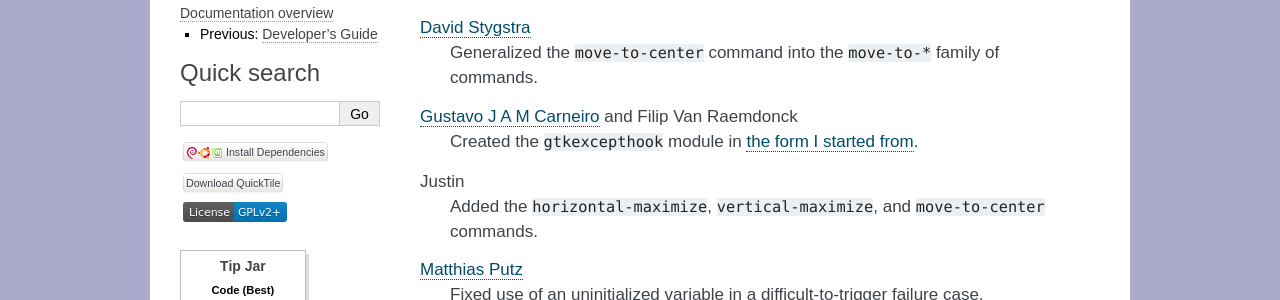
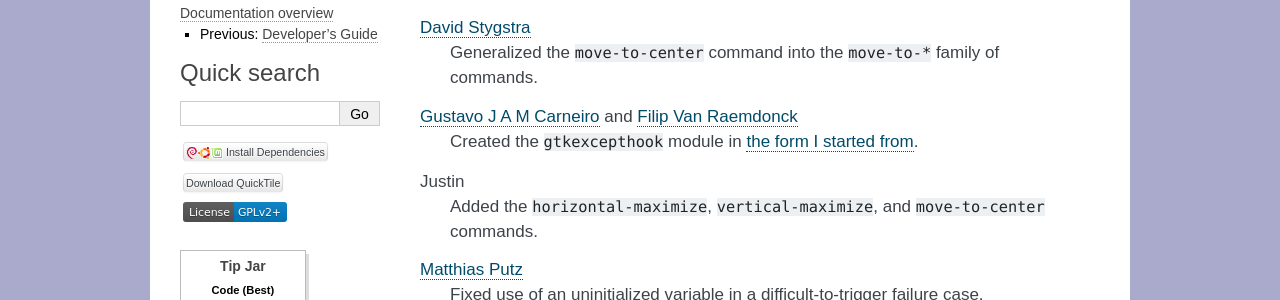
Before and after one commit to ssokolow/quicktile, a Sphinx documentation site: the page built from docs/authors/index.rst, in a window 1280 px wide and 900 px high. Shown: the part 237-537 px from the top of the window. Built offline with Sphinx 7.4.7, drawn with Linux system fonts in a browser that asks for light colours.

```diff
--- a/docs/authors/index.rst
+++ b/docs/authors/index.rst
@@ -29,7 +29,7 @@ Thanks go out to the following people:
     Generalized the ``move-to-center`` command into the ``move-to-*`` family
     of commands.
 
-`Gustavo J A M Carneiro`_ and Filip Van Raemdonck
+`Gustavo J A M Carneiro`_ and `Filip Van Raemdonck`_
     Created the ``gtkexcepthook`` module in `the form I started from
     <https://gist.github.com/sysfs/f0fce1fd90ddede02701fd5fcaee3304>`_.
 
```
Also changed, not shown: other parts of docs/authors/index.rst (+1 -0 lines).
